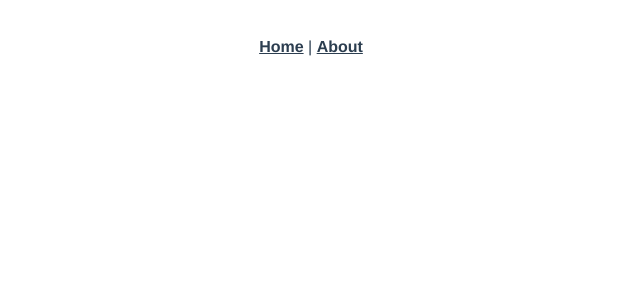
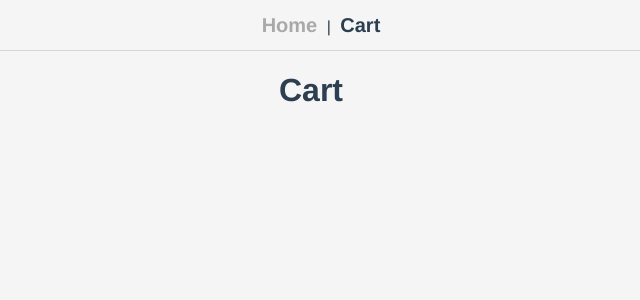
Before and after one commit to mustafabilce/hepsiemlak-case, a Vue app: page /cart in a window 1280 px wide. Before the commit this address had no page. Shown: the top 300 px of the page, without its empty margins (329-969 px from the left). Built offline with nearby package versions, Linux system fonts and the light colour scheme.

Commit message:
project setup

```diff
--- a/package.json
+++ b/package.json
@@ -8,6 +8,7 @@
     "lint": "vue-cli-service lint"
   },
   "dependencies": {
+    "axios": "^0.26.1",
     "core-js": "^3.6.5",
     "vue": "^3.0.0",
     "vue-router": "^4.0.0-0",
--- a/src/App.vue
+++ b/src/App.vue
@@ -1,30 +1,81 @@
 <template>
   <div id="nav">
-    <router-link to="/">Home</router-link> |
-    <router-link to="/about">About</router-link>
+    <router-link :class="{ active: $route.name === 'Home' }" to="/"
+      >Home</router-link
+    >
+    |
+    <router-link :class="{ active: $route.name === 'Cart' }" to="/cart"
+      >Cart</router-link
+    >
   </div>
-  <router-view/>
+  <router-view />
 </template>
 
 <style lang="scss">
+@media (min-width: 768px) {
+  #app {
+    width: 750px;
+  }
+}
+@media (min-width: 992px) {
+  #app {
+    width: 970px;
+  }
+}
+@media (min-width: 1200px) {
+  #app {
+    width: 1170px;
+  }
+}
 #app {
   font-family: Avenir, Helvetica, Arial, sans-serif;
   -webkit-font-smoothing: antialiased;
   -moz-osx-font-smoothing: grayscale;
   text-align: center;
   color: #2c3e50;
+  padding-right: 15px;
+  padding-left: 15px;
+  margin-right: auto;
+  margin-left: auto;
+  overflow-x: hidden;
 }
-
+html,
+body {
+  margin: 0;
+  padding: 0;
+  overflow-x: hidden;
+}
+body {
+  background-color: rgb(245, 245, 245);
+}
 #nav {
-  padding: 30px;
+  padding: 10px;
+  width: 100%;
+  height: 30px;
+  border-bottom: 1px solid rgba(0, 0, 0, 0.125);
+  line-height: 30px;
 
   a {
     font-weight: bold;
-    color: #2c3e50;
+    color: darkgray;
+    text-decoration: none;
+    margin: 0 5px 0 5px;
+    font-size: 1.25rem;
 
-    &.router-link-exact-active {
-      color: #42b983;
+    &.active {
+      color: #2c3e50;
     }
   }
+  .product-quantity {
+    background-color: #000;
+    color: #fff;
+    padding: 5px 8px;
+    border-radius: 50%;
+    font-size: 0.7rem;
+    line-height: 0.7rem;
+  }
+}
+.text-center {
+  text-align: center;
 }
 </style>
--- a/src/router/index.js
+++ b/src/router/index.js
@@ -1,20 +1,10 @@
 import { createRouter, createWebHistory } from 'vue-router'
 import Home from '../views/Home.vue'
+import Cart from '../views/Cart.vue'
 
 const routes = [
-  {
-    path: '/',
-    name: 'Home',
-    component: Home
-  },
-  {
-    path: '/about',
-    name: 'About',
-    // route level code-splitting
-    // this generates a separate chunk (about.[hash].js) for this route
-    // which is lazy-loaded when the route is visited.
-    component: () => import(/* webpackChunkName: "about" */ '../views/About.vue')
-  }
+  { path: '/', name: 'Home', component: Home },
+  { path: '/cart', name: 'Cart', component: Cart },
 ]
 
 const router = createRouter({
--- a/src/views/About.vue
+++ /dev/null
@@ -1,5 +0,0 @@
-<template>
-  <div class="about">
-    <h1>This is an about page</h1>
-  </div>
-</template>
--- /dev/null
+++ b/src/views/Cart.vue
@@ -0,0 +1,13 @@
+<template>
+  <h1>Cart</h1>
+</template>
+
+<script>
+export default {
+
+}
+</script>
+
+<style lang="sass">
+
+</style>
--- a/src/views/Home.vue
+++ b/src/views/Home.vue
@@ -1,18 +1,12 @@
 <template>
   <div class="home">
-    <img alt="Vue logo" src="../assets/logo.png">
-    <HelloWorld msg="Welcome to Your Vue.js App"/>
+    <h1>Home</h1>
   </div>
 </template>
 
 <script>
-// @ is an alias to /src
-import HelloWorld from '@/components/HelloWorld.vue'
 
 export default {
   name: 'Home',
-  components: {
-    HelloWorld
-  }
 }
 </script>
```
Also changed, not shown: 1 other file (tests, documents, lock files or other folders).
